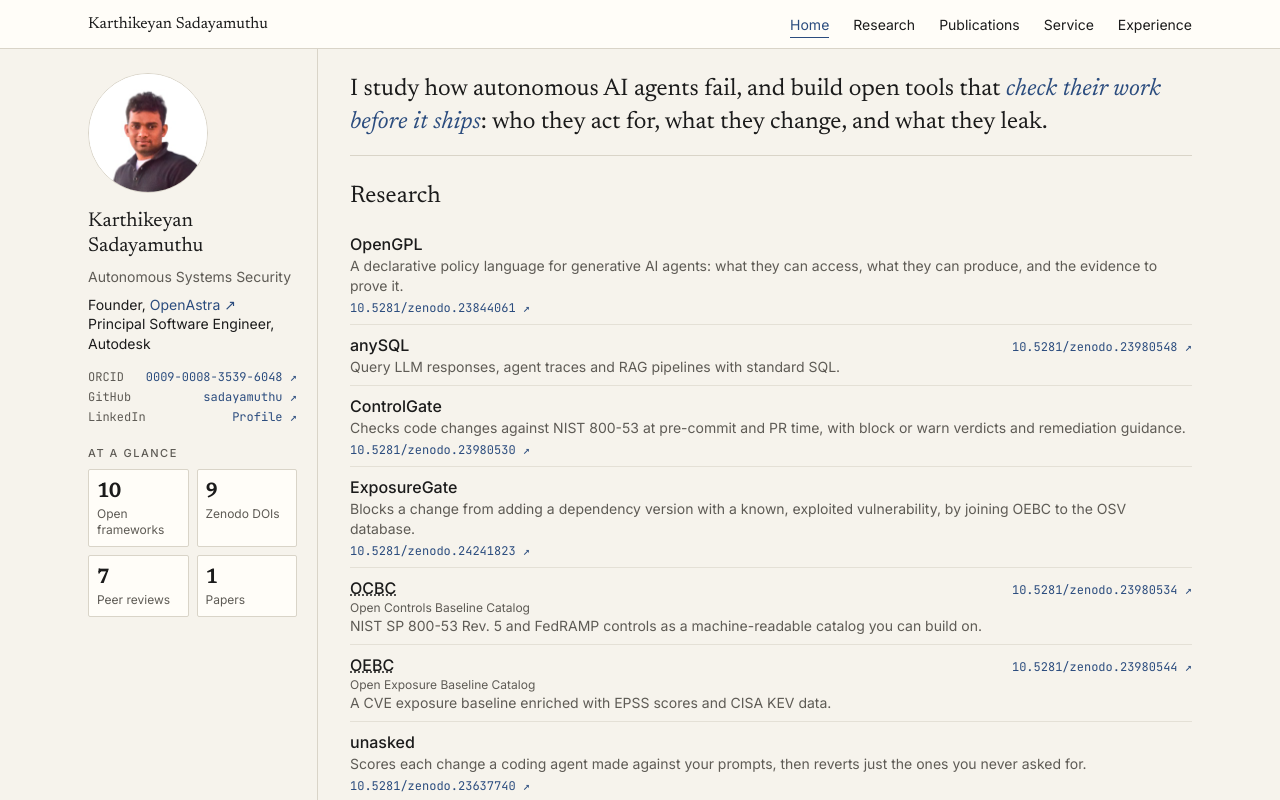
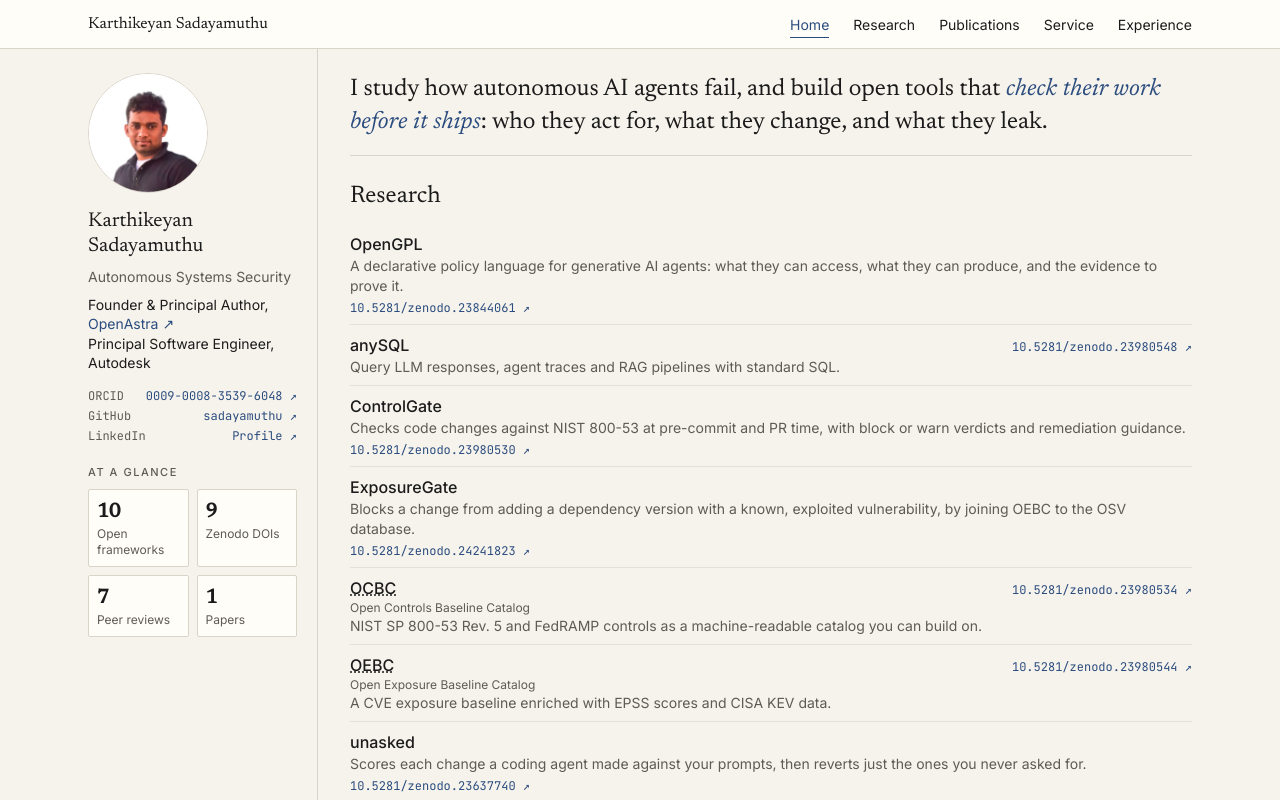
Before and after one commit to sadayamuthu/sadayamuthu.com, a React (Vite) app: page / in a window 1280 px wide. Shown: the top 800 px of the page. Built offline with nearby package versions, Linux system fonts and the light colour scheme.

Commit message:
Show OpenAstra role as Founder & Principal Author

```diff
--- a/src/components/Sidebar.jsx
+++ b/src/components/Sidebar.jsx
@@ -21,7 +21,7 @@ function obfuscatedEmail() {
 function Affiliations() {
   return (
     <p className="text-sm leading-snug">
-      Founder,{' '}
+      {person.lab.role ?? 'Founder'},{' '}
       <a href={person.lab.url} target="_blank" rel="noreferrer" className="text-acc hover:underline">
         {person.lab.name} <span aria-hidden="true">↗</span>
       </a>
--- a/src/data/research.json
+++ b/src/data/research.json
@@ -12,6 +12,7 @@
     "bio": [],
     "interests": [],
     "lab": {
+      "role": "Founder & Principal Author",
       "name": "OpenAstra",
       "url": "https://openastra.org"
     },
```
Also changed, not shown: 1 other file (tests, documents, lock files or other folders).
